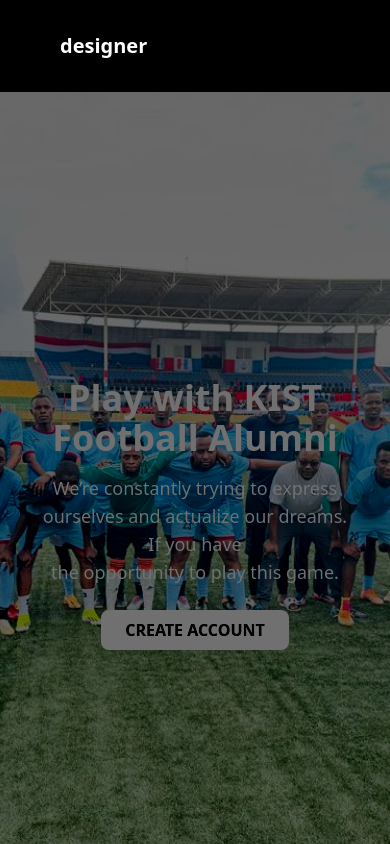
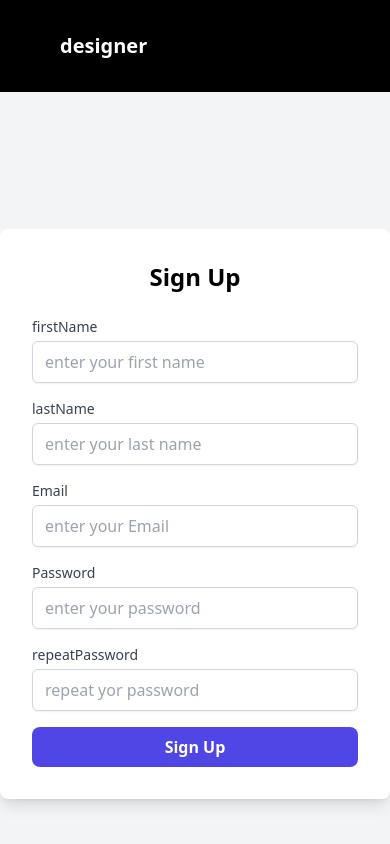
Before and after one commit to Habihirwe/Alumni-football-fn, a React (Vite) app in the folder my-app/: page /signup in a window 390 px wide. Shown: the top 844 px of the page. Built offline with nearby package versions, Linux system fonts and the light colour scheme; a web font is replaced by a local one.

Commit message:
browserRouter added

```diff
--- a/my-app/package.json
+++ b/my-app/package.json
@@ -14,7 +14,8 @@
     "@fortawesome/free-solid-svg-icons": "^6.6.0",
     "@fortawesome/react-fontawesome": "^0.2.2",
     "react": "^18.3.1",
-    "react-dom": "^18.3.1"
+    "react-dom": "^18.3.1",
+    "react-router-dom": "^6.26.1"
   },
   "devDependencies": {
     "@eslint/js": "^9.9.0",
--- a/my-app/src/App.jsx
+++ b/my-app/src/App.jsx
@@ -6,20 +6,29 @@
 import Team from "./components/Team"
 import Contact from "./components/Contact"
 import Footer from "./components/Footer"
+import Signup from "./components/Signup"
+import {BrowserRouter,Routes,Route} from "react-router-dom"
 
 
 function App() {
   return (
-   <div>
-    <Navbar></Navbar>
-    <Home></Home>
-    <About></About>
-    <History></History>
-    <Activities></Activities>
-    <Team></Team>
-    <Contact></Contact>
-    <Footer></Footer>
-   </div>
+    <div>
+    <Navbar />
+    <BrowserRouter>
+    <Routes>
+    <Route path="/" element={<Home/>} />
+    <Route path="/about" element={<About/>} />
+    <Route path="/history" element={<History/>} />
+    <Route path="/activities" element={<Activities/>} />
+    <Route path="/team" element={<Team/>} />
+    <Route path="/contact" element={<Contact/>} />
+    <Route path="/signup" element={<Signup/>} />
+    </Routes>
+    </BrowserRouter>
+
+    <Footer/>
+  </div>
+
   )
 }
 
--- a/my-app/src/components/Home.jsx
+++ b/my-app/src/components/Home.jsx
@@ -1,6 +1,13 @@
 import React from 'react';
+import { useNavigate } from 'react-router-dom';
 import alumniImage from '../assets/images/alumni.jpeg';
 function Home() {
+  const navigate = useNavigate();
+
+  const handleButtonClick = () => {
+    navigate('/signup');
+  };
+
   return (
     <div
     className=" bg-fixed bg-cover bg-center h-screen w-screen flex items-center justify-center"
@@ -14,7 +21,7 @@
         We’re constantly trying to express ourselves and actualize our dreams. If you have <br/> the
         opportunity to play this game.
         </p>
-        <button className="bg-white text-black font-bold px-6 py-2 rounded-lg hover:bg-yellow-400 transition duration-300">
+        <button   onClick={handleButtonClick} className="bg-white text-black font-bold px-6 py-2 rounded-lg hover:bg-yellow-400 transition duration-300">
         CREATE ACCOUNT
         </button>
       </div>
--- a/my-app/src/components/Navbar.jsx
+++ b/my-app/src/components/Navbar.jsx
@@ -1,13 +1,16 @@
 import React, { useState } from 'react'
+
 
 function Navbar() {
     let Links=[
-        {name:"HOME",link:"/"},
-        {name:"ABOUT ",link:"/"},
-        {name:"HISTORY",link:"/"},
-        {name:"EVENTS",link:"/"},
-        {name:"TEAM",link:"/"}
-    ]
+      { name: "HOME", link: "/" },
+      { name: "ABOUT", link: "/about" },
+      { name: "HISTORY", link: "/history" },
+      { name: "EVENTS", link: "/activities" },
+      { name: "TEAM", link: "/team" }
+  ];
+
+
     const [open,setOpen]=useState(false);
 
   return (
@@ -37,7 +40,7 @@
             }
             <div className='px-2'>
             <button className="bg-slate-500 px-4 py-2 font-bold text-white rounded  hover:bg-yellow-300  transition ease-in-out delay-150  hover:-translate-y-1 hover:scale-110 duration-300 shadow-lg">
-              READ MORE
+              CONTACT US
             </button>
             </div>
 
--- /dev/null
+++ b/my-app/src/components/Signup.jsx
@@ -0,0 +1,113 @@
+import React, { useState } from 'react';
+
+const Signup = () => {
+  const [formData, setFormData] = useState({
+    firstname: '',
+    lastname: '',
+    email: '',
+    password: '',
+    repeatPassword:'',
+  });
+
+  const handleChange = (e) => {
+    const { name, value } = e.target;
+    setFormData({
+      ...formData,
+      [name]: value,
+    });
+  };
+
+  const handleSubmit = (e) => {
+    e.preventDefault();
+    // Handle form submission logic here
+    console.log('Form submitted', formData);
+  };
+
+  return (
+    <div className="flex items-center justify-center min-h-screen bg-gray-100">
+      <div className="w-full max-w-md p-8 bg-white shadow-lg rounded-lg">
+        <h2 className="text-2xl font-bold mb-6 text-center">Sign Up</h2>
+        <form onSubmit={handleSubmit}>
+          <div className="mb-4">
+            <label htmlFor="name" className="block text-sm font-medium text-gray-700">firstName</label>
+            <input
+            placeholder='enter your first name'
+              type="text"
+              id="firstname"
+              name="firstname"
+              value={formData.firstname}
+              onChange={handleChange}
+              className="mt-1 block w-full px-3 py-2 border border-gray-300 rounded-md shadow-sm focus:outline-none focus:ring-indigo-500 focus:border-indigo-500 sm:text-sm"
+              required
+            />
+          </div>
+
+          <div className="mb-4">
+            <label htmlFor="name" className="block text-sm font-medium text-gray-700">lastName</label>
+            <input
+            placeholder='enter your last name'
+              type="text"
+              id="lastname"
+              name="lastname"
+              value={formData.lastname}
+              onChange={handleChange}
+              className="mt-1 block w-full px-3 py-2 border border-gray-300 rounded-md shadow-sm focus:outline-none focus:ring-indigo-500 focus:border-indigo-500 sm:text-sm"
+              required
+            />
+          </div>
+
+          <div className="mb-4">
+            <label htmlFor="email" className="block text-sm font-medium text-gray-700">Email</label>
+            <input
+            placeholder='enter your Email'
+              type="email"
+              id="email"
+              name="email"
+              value={formData.email}
+              onChange={handleChange}
+              className="mt-1 block w-full px-3 py-2 border border-gray-300 rounded-md shadow-sm focus:outline-none focus:ring-indigo-500 focus:border-indigo-500 sm:text-sm"
+              required
+            />
+          </div>
+
+          <div className="mb-4">
+            <label htmlFor="password" className="block text-sm font-medium text-gray-700">Password</label>
+            <input
+            placeholder='enter your password'
+              type="password"
+              id="password"
+              name="password"
+              value={formData.password}
+              onChange={handleChange}
+              className="mt-1 block w-full px-3 py-2 border border-gray-300 rounded-md shadow-sm focus:outline-none focus:ring-indigo-500 focus:border-indigo-500 sm:text-sm"
+              required
+            />
+          </div>
+
+          <div className="mb-4">
+            <label htmlFor="repeatPassword" className="block text-sm font-medium text-gray-700">repeatPassword</label>
+            <input
+            placeholder='repeat yor password'
+              type="repeatPassword"
+              id="repeatePassword"
+              name="repeatPassword"
+              value={formData.repeatePassword}
+              onChange={handleChange}
+              className="mt-1 block w-full px-3 py-2 border border-gray-300 rounded-md shadow-sm focus:outline-none focus:ring-indigo-500 focus:border-indigo-500 sm:text-sm"
+              required
+            />
+          </div>
+
+          <button
+            type="submit"
+            className="w-full px-4 py-2 bg-indigo-600 text-white font-bold rounded-lg hover:bg-indigo-700 focus:outline-none focus:ring-2 focus:ring-offset-2 focus:ring-indigo-500"
+          >
+            Sign Up
+          </button>
+        </form>
+      </div>
+    </div>
+  );
+};
+
+export default Signup;
--- a/my-app/src/main.jsx
+++ b/my-app/src/main.jsx
@@ -1,10 +1,13 @@
-import { StrictMode } from 'react'
-import { createRoot } from 'react-dom/client'
-import App from './App.jsx'
-import './index.css'
+import { StrictMode } from 'react';
+import { createRoot } from 'react-dom/client';
+import App from './App';
+import './index.css';
 
-createRoot(document.getElementById('root')).render(
+const rootElement = document.getElementById('root');
+const root = createRoot(rootElement);
+
+root.render(
   <StrictMode>
     <App />
-  </StrictMode>,
-)
+  </StrictMode>
+);
```
Also changed, not shown: 1 other file (tests, documents, lock files or other folders).
